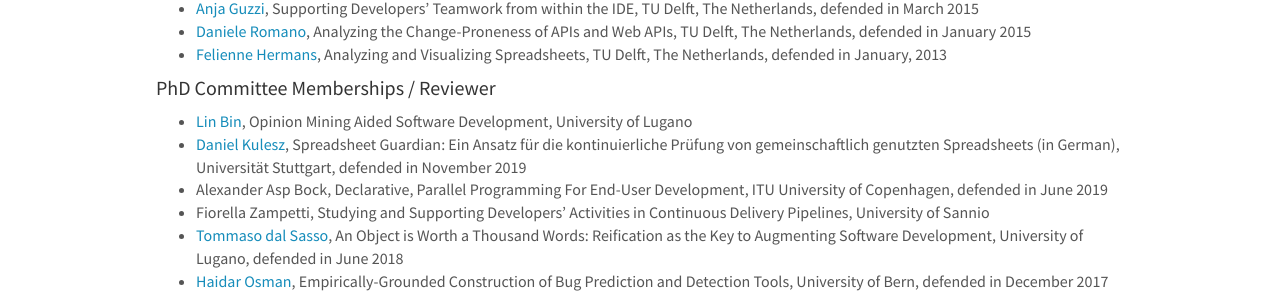
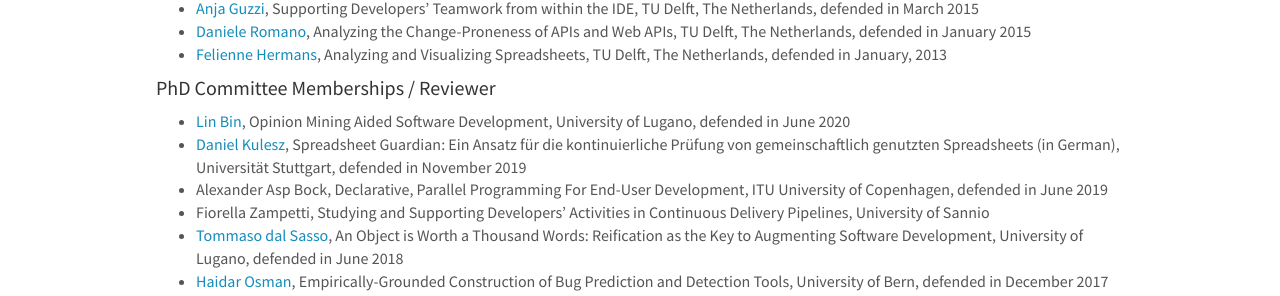
Before and after one commit to pinzger/pinzger.github.io, a Jekyll site: the page built from _pages/students.md, in a window 1280 px wide and 900 px high, scrolled down 371 px. Shown: the part 149-445 px from the top of the window. Built offline with Jekyll 4.4.1, drawn with Linux system fonts in a browser that asks for light colours; nearby versions of some CDN libraries.

```diff
--- a/_pages/students.md
+++ b/_pages/students.md
@@ -31,7 +31,7 @@ I am having and had the privilege of supervising a number of PhD and Master stud
 * [Felienne Hermans](http://www.felienne.com/), Analyzing and Visualizing Spreadsheets, TU Delft, The Netherlands, defended in January, 2013
 
 #### PhD Committee Memberships / Reviewer
-* [Lin Bin](https://www.inf.usi.ch/phd/lin/index.html), Opinion Mining Aided Software Development, University of Lugano
+* [Lin Bin](https://www.inf.usi.ch/phd/lin/index.html), Opinion Mining Aided Software Development, University of Lugano, defended in June 2020
 * [Daniel Kulesz](https://www.iste.uni-stuttgart.de/institute/team/Kulesz/), Spreadsheet Guardian: Ein Ansatz für die kontinuierliche Prüfung von gemeinschaftlich genutzten Spreadsheets (in German), Universität Stuttgart, defended in November 2019
 * Alexander Asp Bock, Declarative, Parallel Programming For End-User Development, ITU University of Copenhagen, defended in June 2019
 * Fiorella Zampetti, Studying and Supporting Developers’ Activities in Continuous Delivery Pipelines, University of Sannio
```
Also changed, not shown: _pages/home.md (+3 -3 lines).
